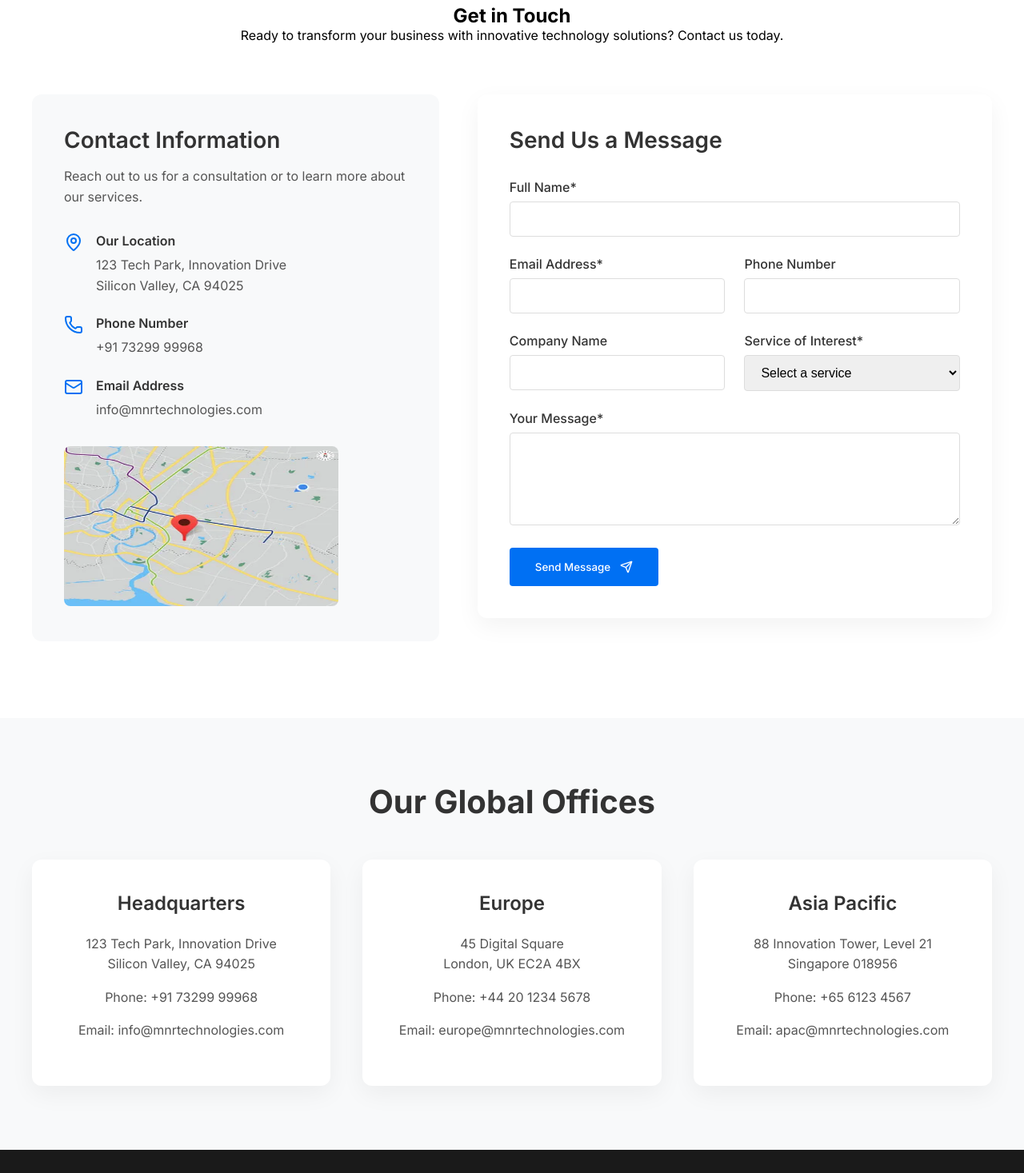
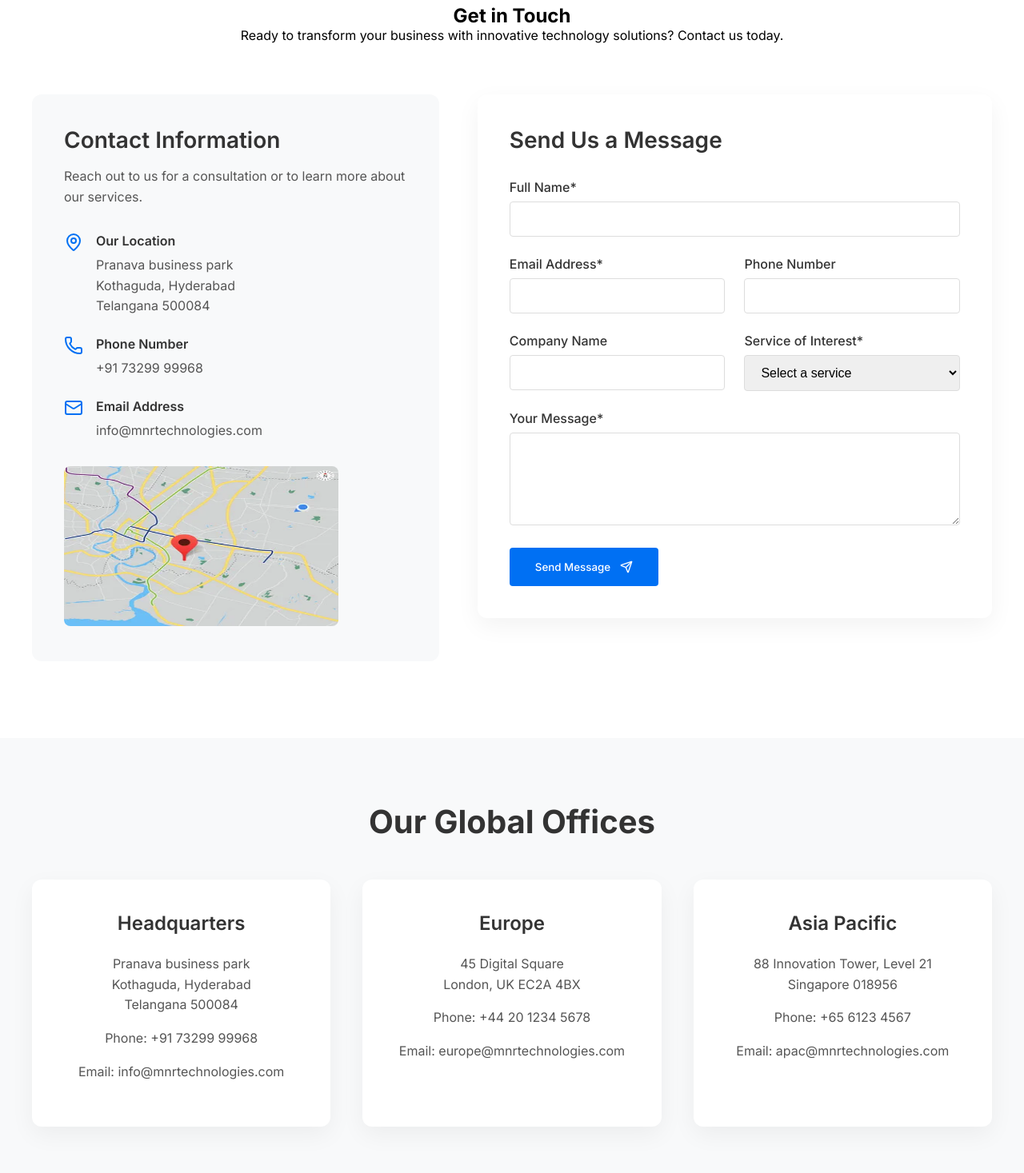
Before and after one commit to justkashish/mnr-tech, a Next.js app: page /contact in a window 1280 px wide. Shown: the part 494-1961 px from the top of the page at 80% size. Built offline with nearby package versions, Linux system fonts and the light colour scheme.

Commit message:
Added headquarters address

```diff
--- a/src/app/contact/page.jsx
+++ b/src/app/contact/page.jsx
@@ -1,8 +1,8 @@
-"use client"
-import Navbar from "@/components/Navbar"
-import Footer from "@/components/Footer"
-import Contact from "@/components/Contact"
-import "../../styles/ContactPage.css"
+"use client";
+import Navbar from "@/components/Navbar";
+import Footer from "@/components/Footer";
+import Contact from "@/components/Contact";
+import "../../styles/ContactPage.css";
 
 export default function ContactPage() {
   return (
@@ -11,7 +11,10 @@ export default function ContactPage() {
       <div className="contact-page">
         <div className="contact-hero">
           <h1>Contact Us</h1>
-          <p>We'd love to hear from you. Reach out to discuss how we can help with your technology needs.</p>
+          <p>
+            We'd love to hear from you. Reach out to discuss how we can help
+            with your technology needs.
+          </p>
         </div>
 
         <Contact />
@@ -22,9 +25,11 @@ export default function ContactPage() {
             <div className="office-card">
               <h3>Headquarters</h3>
               <p>
-                123 Tech Park, Innovation Drive
+                Pranava business park
                 <br />
-                Silicon Valley, CA 94025
+                Kothaguda, Hyderabad
+                <br />
+                Telangana 500084
               </p>
               <p>Phone: +91 73299 99968</p>
               <p>Email: info@mnrtechnologies.com</p>
@@ -56,5 +61,5 @@ export default function ContactPage() {
       </div>
       <Footer />
     </main>
-  )
+  );
 }
--- a/src/components/Contact.jsx
+++ b/src/components/Contact.jsx
@@ -132,10 +132,12 @@ const Contact = () => {
               <div>
                 <h4>Our Location</h4>
                 <p>
-                  123 Tech Park, Innovation Drive
-                  <br />
-                  Silicon Valley, CA 94025
-                </p>
+                Pranava business park
+                <br />
+                Kothaguda, Hyderabad
+                <br />
+                Telangana 500084
+              </p>
               </div>
             </div>
 
```
